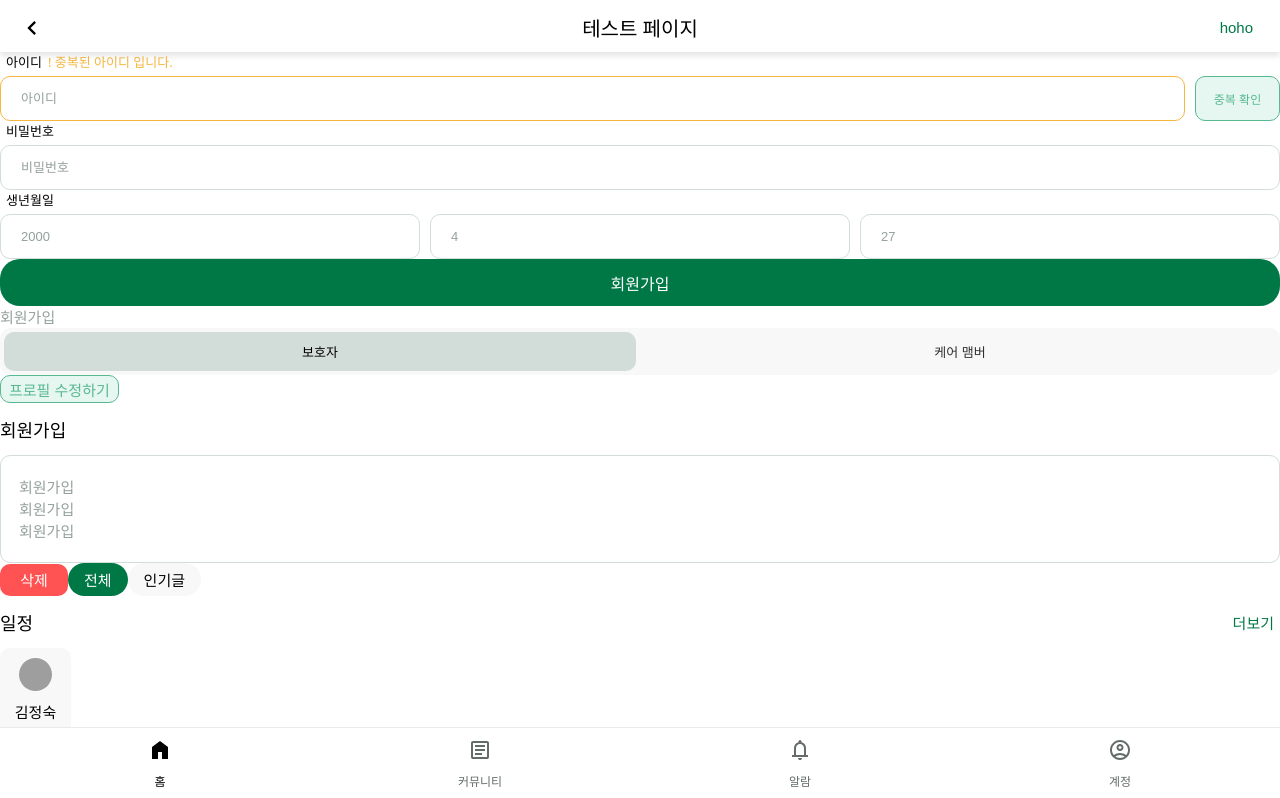
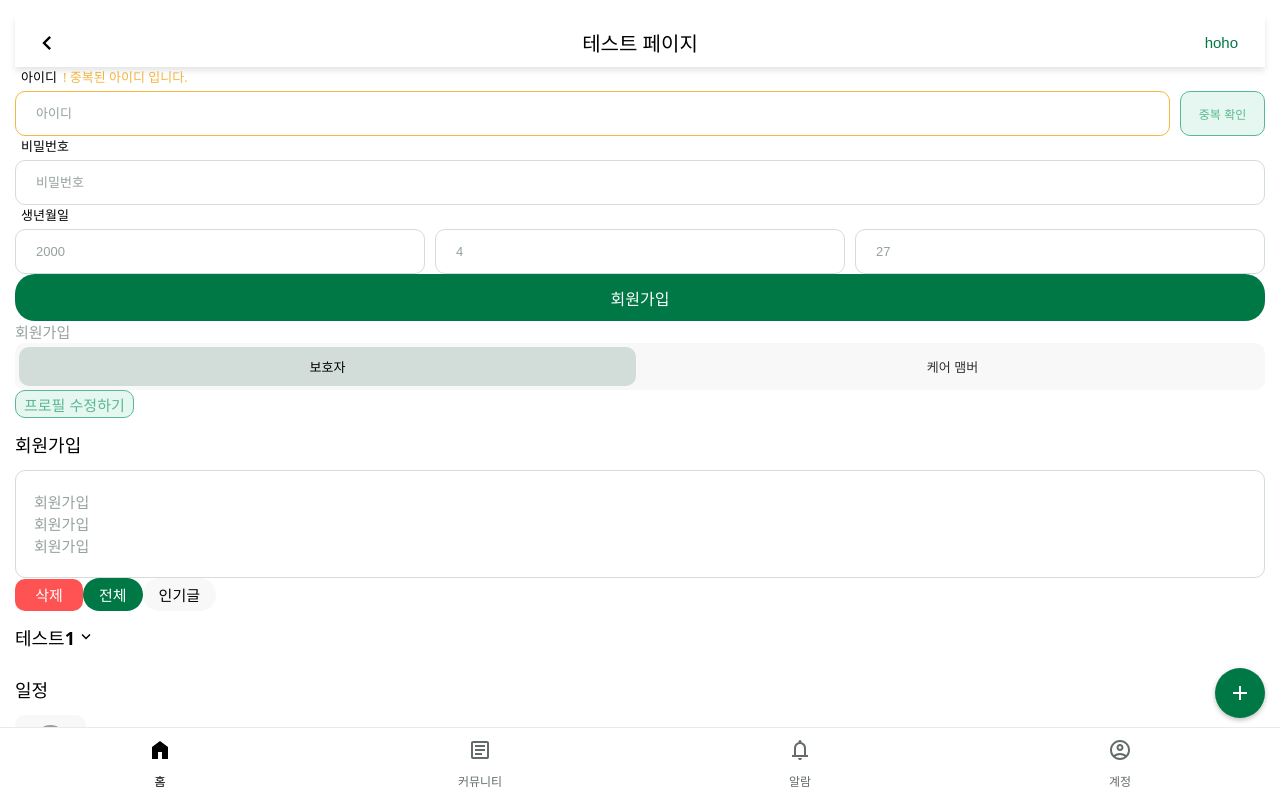
Before and after one commit to Team-MansuMugang/mansumugang-fontend, a React (Vite) app: page /test in a window 1280 px wide. Shown: the top 798 px of the page. Built offline with nearby package versions, Linux system fonts and the light colour scheme; grey boxes are pictures that could not be loaded.

Commit message:
FAB 컴포넌트 구현

```diff
--- /dev/null
+++ b/src/components/FloatingActionButton.css
@@ -0,0 +1,76 @@
+.floating-action-button-overlay {
+  position: fixed;
+  top: 0;
+  left: 0;
+  width: 100vw;
+  height: 100vh;
+  background-color: rgba(0, 0, 0, 0.5);
+  opacity: 0;
+  transition: opacity 0.3s ease;
+  pointer-events: none;
+  z-index: 999;
+}
+
+.floating-action-button-overlay.show {
+  opacity: 1;
+  pointer-events: auto; /* isOpen이 true일 때 클릭 가능 */
+}
+
+.floating-action-button {
+  position: fixed;
+  bottom: calc(67.5px + 15px);
+  right: 15px;
+  display: flex;
+  flex-direction: column;
+  align-items: flex-end;
+  gap: 8px;
+  z-index: 1000; /* 오버레이 위에 표시되도록 설정 */
+}
+
+.floating-action-button svg {
+  transition: transform 0.3s ease;
+  display: flex;
+  padding: 13px;
+  background-color: var(--color-primary);
+  color: var(--color-neutral-100);
+  cursor: pointer;
+  box-shadow: 0 2px 5px 0 rgba(0, 0, 0, 0.26);
+  border-radius: 50%;
+  justify-content: center;
+  align-items: center;
+  font-size: 24px;
+}
+
+.floating-action-button.open svg {
+  font-size: 24px;
+  transform: rotate(-45deg);
+}
+
+.floating-action-button ul {
+  display: flex;
+  flex-direction: column;
+  align-items: start;
+  gap: 12px;
+  padding: 13px;
+  margin: 0;
+  list-style-type: none;
+  border-radius: var(--round-size-medium);
+  background-color: var(--color-neutral-100);
+  border: 1px solid var(--color-neutral-90);
+  opacity: 0;
+  transform: translateY(5px);
+  transition:
+    opacity 0.3s ease,
+    transform 0.3s ease;
+  pointer-events: none; /* ul이 보이지 않을 때 클릭되지 않도록 설정 */
+}
+
+.floating-action-button.open ul {
+  opacity: 1;
+  transform: translateY(0);
+  pointer-events: auto;
+}
+
+.floating-action-button li {
+  cursor: pointer;
+}
--- /dev/null
+++ b/src/components/FloatingActionButton.jsx
@@ -0,0 +1,40 @@
+import React, { useState } from 'react';
+import { useNavigate } from 'react-router-dom';
+import './FloatingActionButton.css';
+import '../index.css';
+import Add from '../assets/svg/add.svg?react';
+
+const FloatingActionButton = ({ items = [{ title: '첫 화면으로 이동합니다', url: '/' }] }) => {
+  const [isOpen, setIsOpen] = useState(false);
+  const navigate = useNavigate();
+
+  const handleToggle = () => {
+    setIsOpen(!isOpen);
+  };
+
+  const handleClick = (url) => {
+    navigate(url);
+    setIsOpen(false); // 메뉴를 닫음
+  };
+
+  return (
+    <>
+      <div
+        className={`floating-action-button-overlay ${isOpen ? 'show' : ''}`}
+        onClick={handleToggle}
+      />
+      <div className={`floating-action-button ${isOpen ? 'open' : 'closed'}`}>
+        <ul>
+          {items.map((item, index) => (
+            <li key={index} onClick={() => handleClick(item.url)}>
+              {item.title}
+            </li>
+          ))}
+        </ul>
+        <Add onClick={handleToggle} />
+      </div>
+    </>
+  );
+};
+
+export default FloatingActionButton;
--- a/src/pages/test/TestPage.jsx
+++ b/src/pages/test/TestPage.jsx
@@ -15,10 +15,13 @@ import SubTitle from '../../components/SubTitle';
 import LargeVoiceMessageItem from '../../components/LargeVoiceMessageItem';
 import MainHeader from '../../components/MainHeader';
 import RowScrollContainer from '../../components/RowScrollContainer';
+import ItemSelector from '../../components/ItemSelector';
+import FloatingActionButton from '../../components/FloatingActionButton';
 
 const TestPage = () => {
   return (
     <>
+      <FloatingActionButton />
       <MainHeader title="테스트 페이지" rightText="hoho" />
       <InputWrapper
         description="아이디"
@@ -52,13 +55,13 @@ const TestPage = () => {
       <NavBar></NavBar>
       <TagButton disabled={true}>전체</TagButton>
       <TagButton disabled={false}>인기글</TagButton>
+      <ItemSelector />
       <SubTitle title="일정" />
       <SmallVoiceMessageItem
         profileImage={'https://picsum.photos/200/300'}
         name={'김정숙'}
         time={'10분전'}
       ></SmallVoiceMessageItem>
-
       <RowScrollContainer>
         <SmallVoiceMessageItem
           profileImage={'https://picsum.photos/200/300'}
```
